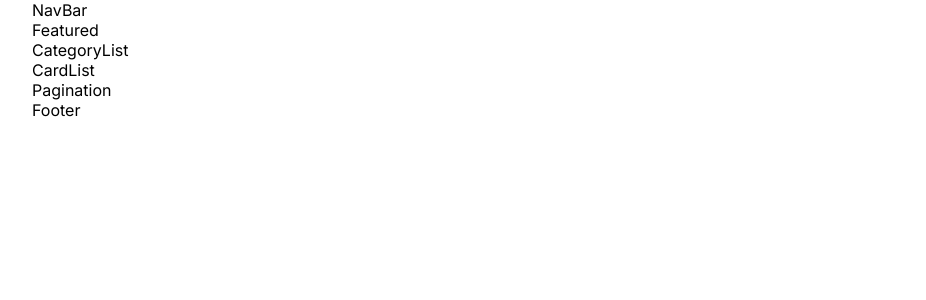
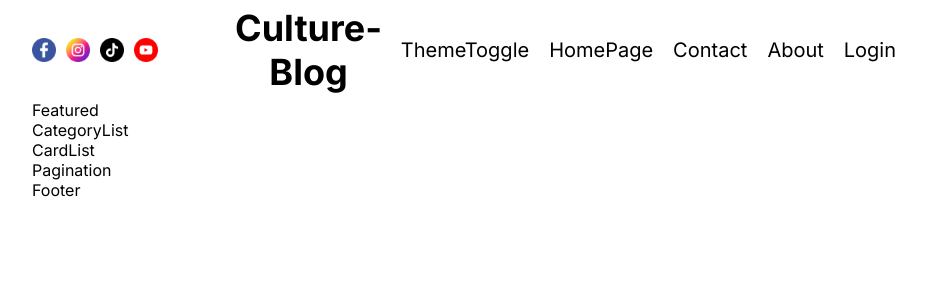
Before and after one commit to Kevincxv/blog-app, a Next.js app: page / in a window 1280 px wide. Shown: the top 300 px of the page, without its empty margins (176-1102 px from the left). Built offline with nearby package versions, Linux system fonts and the light colour scheme.

Commit message:
Responsive Navbar Design

```diff
--- /dev/null
+++ b/src/components/authLinks/AuthLinks.jsx
@@ -0,0 +1,23 @@
+import React from 'react'
+import styles from "./authLinks.module.css"
+import Link from 'next/link'
+
+const AuthLinks = () => {
+
+  const status = "notauthenticated"
+
+  return (
+    <>
+    {status === "notauthenticated" ? (
+        <Link href="/login">Login</Link>
+    ) : (
+        <>
+        <Link href="/write">Logout</Link>
+        {/* <span className={styles.link}>Logout</span> */}
+        </>
+    )}
+    </>
+  );
+};
+
+export default AuthLinks
--- a/src/components/navbar/NavBar.jsx
+++ b/src/components/navbar/NavBar.jsx
@@ -1,10 +1,27 @@
-import React from 'react'
-import styles from "./navbar.module.css"
+import React from 'react';
+import styles from "./navbar.module.css";
+import Image from 'next/image';
+import Link from 'next/link';
+import AuthLinks from '../authLinks/AuthLinks';
+import ThemeToggle from '../themeToggle/ThemeToggle';
 
 const NavBar = () => {
   return (
     <div className={styles.container}>
-        NavBar
+        <div className={styles.social}>
+          <Image src="/facebook.png" alt="facebook" width={24} height={24} />
+          <Image src="/instagram.png" alt="instagram" width={24} height={24} />
+          <Image src="/tiktok.png" alt="tiktok" width={24} height={24} />
+          <Image src="/youtube.png" alt="youtube" width={24} height={24} />
+        </div>
+          <div className={styles.logo}>Culture-Blog</div>
+          <div className={styles.links}>
+          <ThemeToggle />
+            <Link href="/">HomePage</Link>
+            <Link href="/">Contact</Link>
+            <Link href="/">About</Link>
+            <AuthLinks />
+        </div>
     </div>
   )
 }
--- a/src/components/navbar/navbar.module.css
+++ b/src/components/navbar/navbar.module.css
@@ -1,3 +1,26 @@
 .container {
+    display: flex;
+    align-items: center;
+    justify-items: space-between;
+    height: 100px;
+}
 
+.social {
+    display: flex;
+    gap: 10px;
+    flex: 1;
 }
+
+.logo {
+    flex: 1;
+    text-align: center;
+    font-size: 36px;
+    font-weight: bold;
+}
+
+.links {
+    display: flex;
+    gap: 20px;
+    flex: 1;
+    font-size: 20px;
+}
--- /dev/null
+++ b/src/components/themeToggle/ThemeToggle.jsx
@@ -0,0 +1,10 @@
+import React from 'react'
+import styles from './themeToggle.module.css'
+
+const ThemeToggle = () => {
+  return (
+    <div className={styles.container}>ThemeToggle</div>
+  )
+}
+
+export default ThemeToggle
```
Also changed, not shown: src/components/authLinks/authLinks.module.css (added), src/components/themeToggle/themeToggle.module.css (added).
